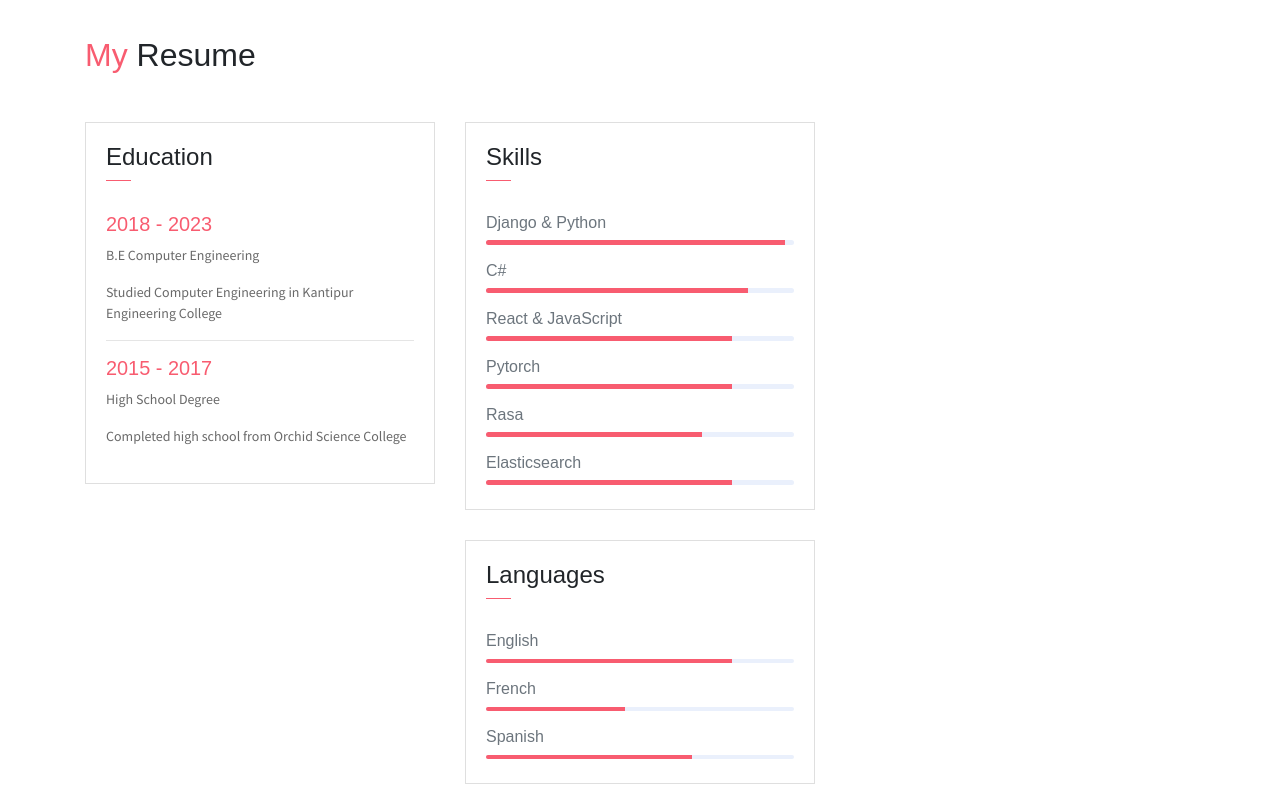
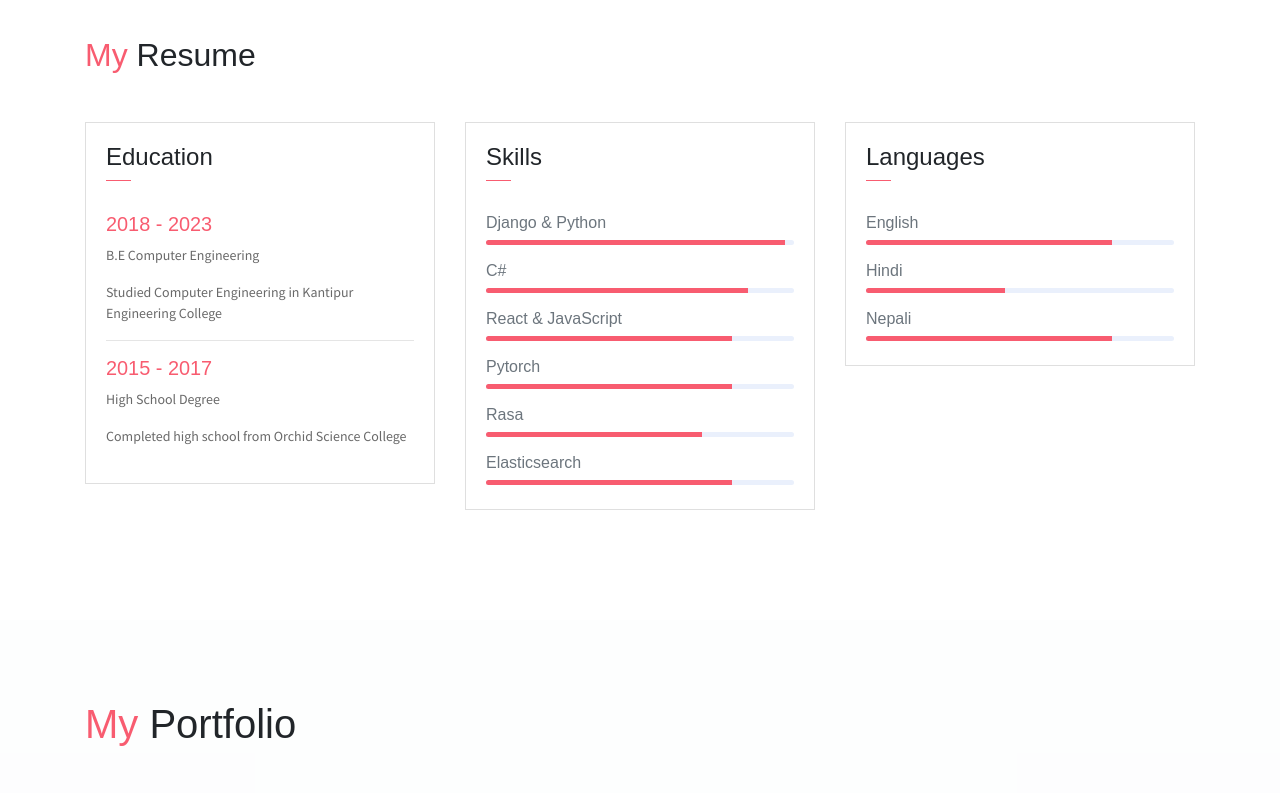
Before and after one commit to VectorTensor/NewPortfolio, a website: page johndoe/public_html/index.html in a window 1280 px wide. Shown: the part 1280-2073 px from the top of the page. Drawn offline with Linux system fonts and the light colour scheme; some packages are replaced by stand-ins of ours.

Commit message:
updated with my details

```diff
--- a/johndoe/public_html/index.html
+++ b/johndoe/public_html/index.html
@@ -22,6 +22,9 @@
                 <li class="social-item"><a class="social-link text-light" href="https://www.instagram.com/2nd_order_tensor/" target="_blank"><i class="ti-instagram" aria-hidden="true"></i></a></li>
                 <li class="social-item"><a class="social-link text-light" href="https://github.com/VectorTensor" target="_blank"  ><i class="ti-github" aria-hidden="true"></i></a></li>
             </ul>
+            <span class="header-mono" ><b>Every single one of us goes through life depending on and bound by our individual knowledge and awareness. And we call it reality. However, both knowledge and awareness are equivocal. One's reality might be another's illusion. We all live inside our own fantasies.</b></span>
+
+                <span class="header-mono" ><i>  - Itachi Uchiha</i></span>
             <div class="header-content">
                 <h4 class="header-subtitle" >Hello, I am</h4>
                 <h1 class="header-title">Prayash Thapa</h1>
@@ -180,6 +183,8 @@
                             </div>
                         </div>
                     </div>
+                </div>
+                <div class="col-lg-4">
                     <div class="card">
                        <div class="card-header">
                             <div class="pull-left">
@@ -192,13 +197,13 @@
                             <div class="progress mb-3">
                                 <div class="progress-bar bg-danger" role="progressbar" style="width: 80%" aria-valuenow="25" aria-valuemin="0" aria-valuemax="100"></div>
                             </div>
-                            <h6>French</h6>
+                            <h6>Hindi</h6>
                             <div class="progress mb-3">
                                 <div class="progress-bar bg-danger" role="progressbar" style="width: 45%" aria-valuenow="25" aria-valuemin="0" aria-valuemax="100"></div>
                             </div>
-                            <h6>Spanish</h6>
+                            <h6>Nepali</h6>
                             <div class="progress mb-3">
-                                <div class="progress-bar bg-danger" role="progressbar" style="width: 67%" aria-valuenow="50" aria-valuemin="0" aria-valuemax="100"></div>
+                                <div class="progress-bar bg-danger" role="progressbar" style="width: 80%" aria-valuenow="50" aria-valuemin="0" aria-valuemax="100"></div>
                             </div>
                         </div>
                     </div>
```
